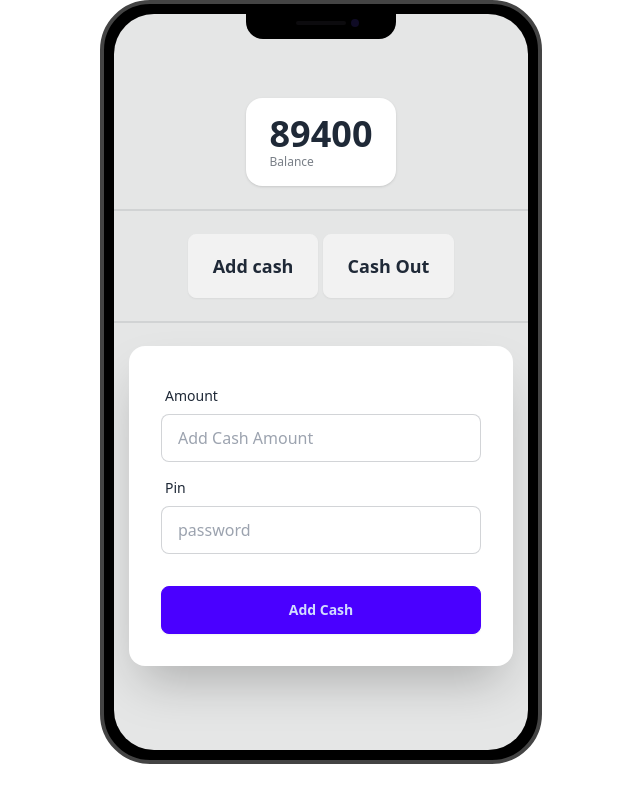
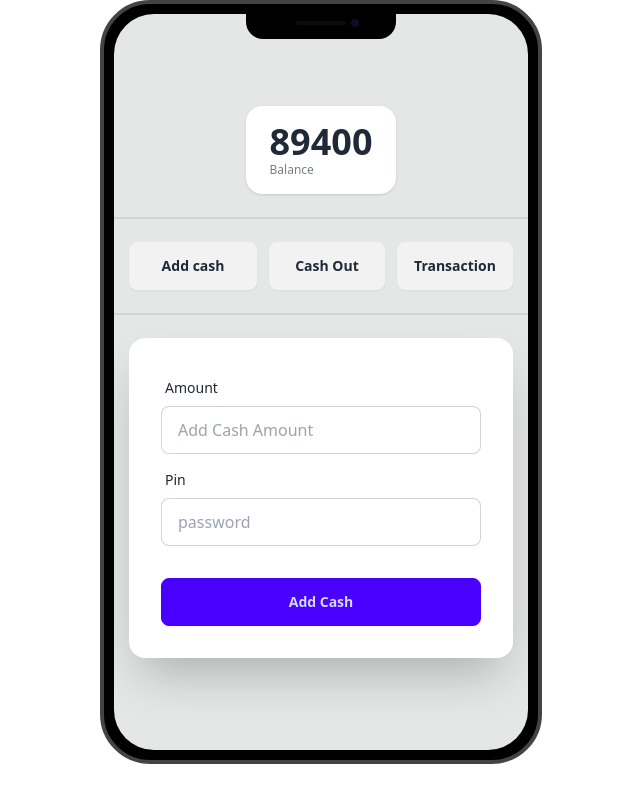
Before and after one commit to SonjoyDaGhost/payoo-MFS, a plain HTML site: page home.html in a window 1280 px wide. Both pictures are taken after a click on the button "Add cash". Shown: the whole page, without its empty margins (319-959 px from the left). Drawn offline with nearby package versions, Linux system fonts and the light colour scheme.

Commit message:
added feature

```diff
--- a/home.html
+++ b/home.html
@@ -26,10 +26,11 @@
                     <!-- Balance end -->
                     <div class="divider"></div>
                     <!-- user Actionable button start -->
-                    <div class="">
+                    <div class="grid grid-cols-3 space-x-3">
 
-                        <button id="btn-addCash" class="btn btn-lg">Add cash</button>
-                        <button id="btn-cashOut" class="btn btn-lg">Cash Out</button>
+                        <button id="btn-addCash" class="btn btn">Add cash</button>
+                        <button id="btn-cashOut" class="btn btn">Cash Out</button>
+                        <button id="btn-transaction" class="btn btn">Transaction</button>
                     </div>
                     <!-- user Actionable button end -->
                     <div class="divider"></div>
@@ -82,6 +83,11 @@
                         </form>
                     </div>
                     <!-- Cash out Form end -->
+                     <!-- Transaction start -->
+                      <div id="transaction-section" class="transaction-container hidden">
+                        <h1 class="text-3xl">Transaction History</h1>
+                      </div>
+                     <!-- Transaction end -->
 
                 </div>
             </div>
--- a/js/index.js
+++ b/js/index.js
@@ -3,7 +3,7 @@ document.getElementById('btn-login').addEventListener('click', function(event){
     const phone = getInputFieldValueById('input-phone-number');
     const password = getInputFieldValueById('input-password');
     if (phone === 5 && password === 1234) {
-        window.location.href = '/home.html';
+        window.location.href = '../home.html';
     }
     else{
         alert('wrong phone number or pin');
--- a/js/main.js
+++ b/js/main.js
@@ -1,17 +1,23 @@
-
+// user action button
+// transaction btn
+document.getElementById('btn-transaction').addEventListener('click', function(){
+    showSectionById('transaction-section');
+})
 // add cash btn
 document.getElementById('btn-addCash').addEventListener('click', function(){
-    document.getElementById('form-add-money').classList.remove('hidden');
-    document.getElementById('form-cash-out').classList.add('hidden');
+    showSectionById('form-add-money')
 })
 // Cash out btn
 document.getElementById('btn-cashOut').addEventListener('click', function(){
-    document.getElementById('form-add-money').classList.add('hidden');
-    document.getElementById('form-cash-out').classList.remove('hidden');
+
+    showSectionById('form-cash-out');
 })
 // add cash form
 document.getElementById('btn-add-cash').addEventListener('click', function(event){
     event.preventDefault();
+    if (isNaN(addMoney) == true) {
+
+    }
     const addMoney = getInputFieldValueById('input-add-cash');
     const pin = getInputFieldValueById('input-pin-add');
     if (pin == 1234) {
--- a/js/ultility.js
+++ b/js/ultility.js
@@ -9,7 +9,10 @@ function getTextFieldValueById(id){
     const textNumber = parseFloat(textValue);
     return textNumber;
 }
-function getElementById(id){
-    const element = document.getElementById(id);
-    return id;
+function showSectionById(id){
+    document.getElementById('form-add-money').classList.add('hidden');
+    document.getElementById('form-cash-out').classList.add('hidden');
+    document.getElementById('transaction-section').classList.add('hidden');
+
+    document.getElementById(id).classList.remove('hidden');
 }
```
Also changed, not shown: test.js (added, +7 -0 lines).
